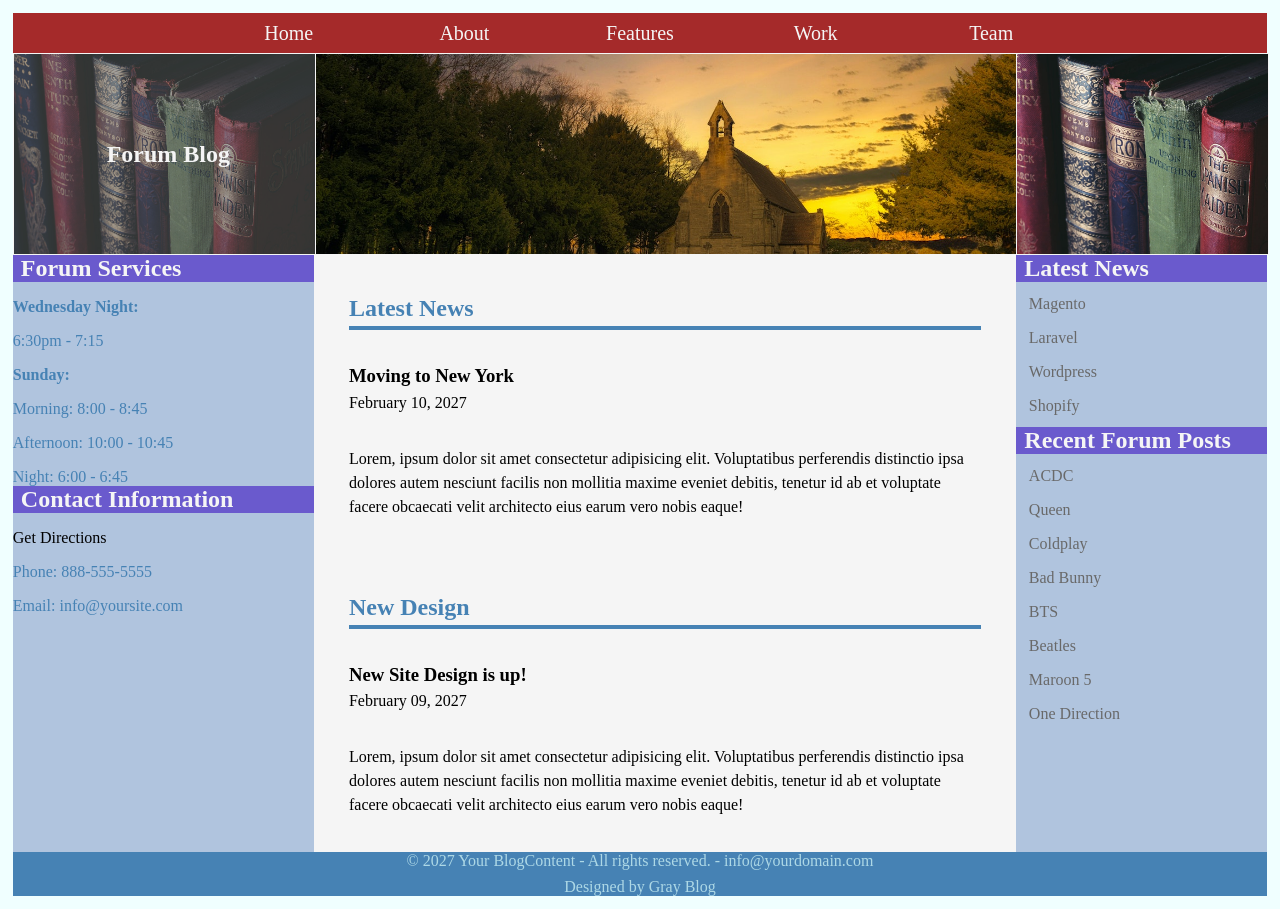
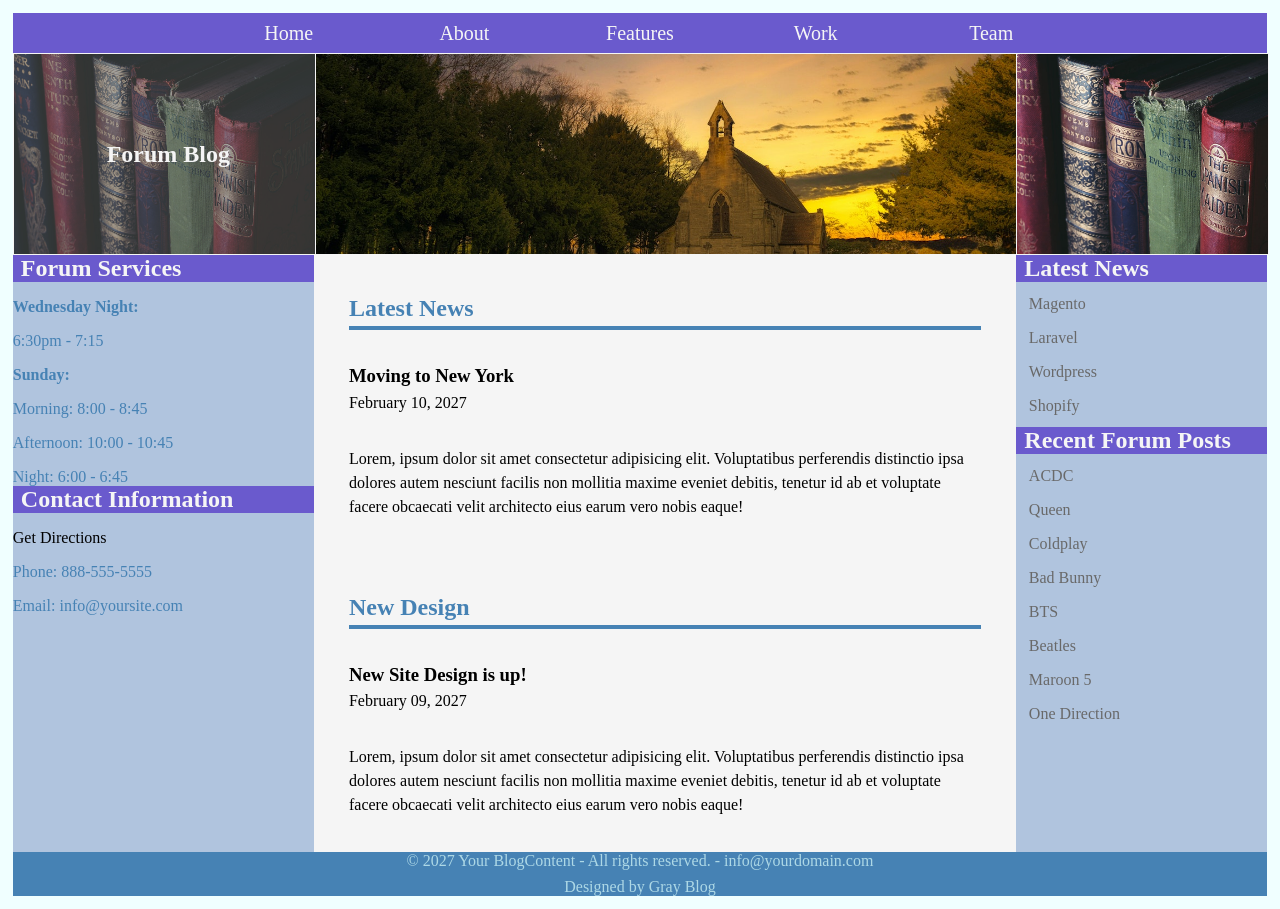
Before and after one commit to naoaoyama/sample.blog, a plain HTML site: page index.html in a window 1280 px wide. Drawn offline with Linux system fonts and the light colour scheme.

Commit message:
css changed7

```diff
--- a/css/style.css
+++ b/css/style.css
@@ -64,8 +64,7 @@ figcaption > h2 {
  background-image: url(../img/pexels-johannes-plenio-3724758.jpg);
 }
 nav {
-  /* background-color: slateblue; */
-  background-color: brown;
+  background-color: slateblue;
   display: flex;
   justify-content: center;
 }
```
